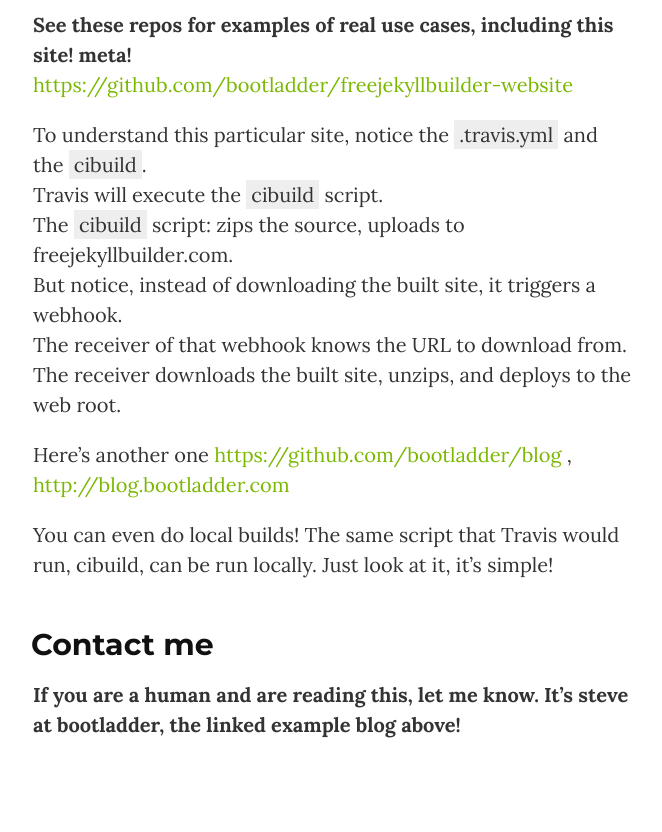
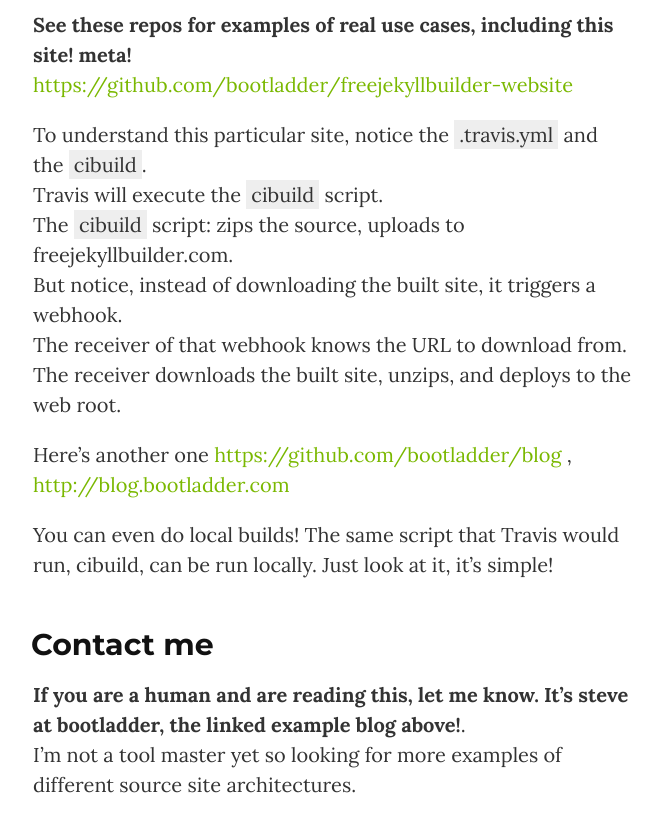
Before and after one commit to bootladder/freejekyllbuilder-website, a Jekyll site: the page built from index.html, in a window 1280 px wide and 900 px high, scrolled down 1136 px. Shown: the top 832 px of the window, without its empty margins (307-969 px from the left). Built offline with Jekyll 4.4.1, drawn with Linux system fonts in a browser that asks for light colours.

Commit message:
nother comment

```diff
--- a/_data/content.yml
+++ b/_data/content.yml
@@ -44,4 +44,5 @@
 
 - section: Contact me
   text: |
-    **If you are a human and are reading this, let me know.  It's steve at bootladder, the linked example blog above!**
+    **If you are a human and are reading this, let me know.  It's steve at bootladder, the linked example blog above!**.
+    I'm not a tool master yet so looking for more examples of different source site architectures.
```
